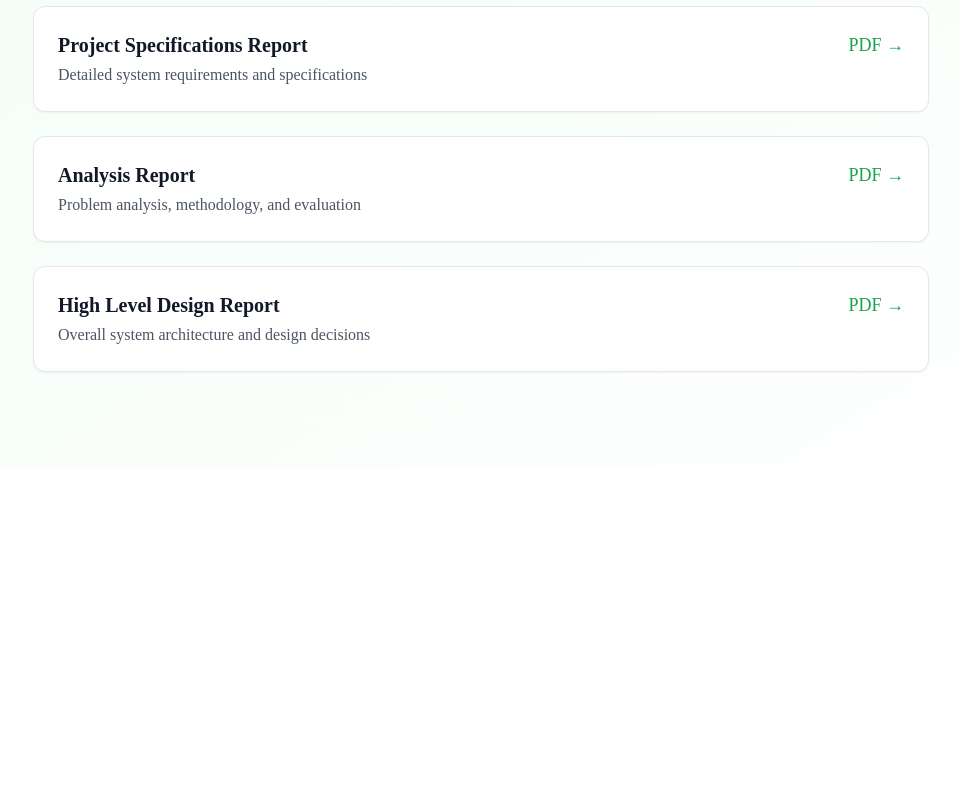
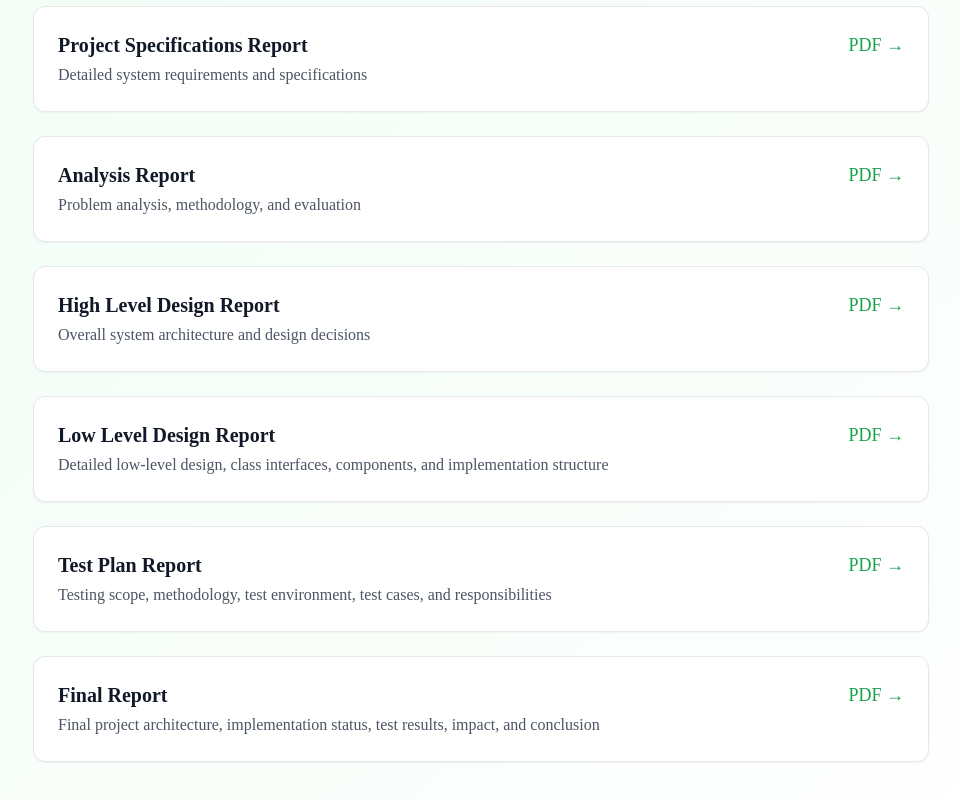
Before and after one commit to morethanyouth1nk/SmartLeeaf-Website, a Next.js app: page /reports in a window 1280 px wide. Shown: the part 340-1140 px from the top of the page, without its empty margins (159-1119 px from the left). Before the commit the page ends 808 px from the top, so only its background shows below. Built offline with nearby package versions, Linux system fonts and the light colour scheme.

Commit message:
Update reports page with remaining documents

```diff
--- a/app/reports/page.tsx
+++ b/app/reports/page.tsx
@@ -1,4 +1,3 @@
-export default function ReportsPage() {
 const reports = [
   {
     title: "Project Proposal",
@@ -20,14 +19,34 @@ const reports = [
     file: "/reports/HighLevelDesign.pdf",
     description: "Overall system architecture and design decisions",
   },
+  {
+    title: "Low Level Design Report",
+    file: "/reports/LowLevelDesign.pdf",
+    description:
+      "Detailed low-level design, class interfaces, components, and implementation structure",
+  },
+  {
+    title: "Test Plan Report",
+    file: "/reports/TestPlan.pdf",
+    description:
+      "Testing scope, methodology, test environment, test cases, and responsibilities",
+  },
+  {
+    title: "Final Report",
+    file: "/reports/FinalReport.pdf",
+    description:
+      "Final project architecture, implementation status, test results, impact, and conclusion",
+  },
 ];
 
+export default function ReportsPage() {
   return (
     <main className="min-h-screen bg-gradient-to-br from-green-50 to-white py-24 px-6">
       <div className="max-w-4xl mx-auto">
         <h1 className="text-4xl font-bold text-gray-900 mb-4">
           Project Reports
         </h1>
+
         <p className="text-gray-600 mb-10">
           Access all official SmartLeaf project documents below.
         </p>
@@ -38,18 +57,21 @@ const reports = [
               key={report.title}
               href={report.file}
               target="_blank"
+              rel="noopener noreferrer"
               className="group block rounded-xl border border-gray-200 bg-white p-6 shadow-sm hover:shadow-md transition-all"
             >
-              <div className="flex items-start justify-between">
+              <div className="flex items-start justify-between gap-6">
                 <div>
                   <h2 className="text-xl font-semibold text-gray-900 group-hover:text-green-600">
                     {report.title}
                   </h2>
+
                   <p className="text-gray-600 mt-1">
                     {report.description}
                   </p>
                 </div>
-                <span className="text-green-600 text-lg font-medium">
+
+                <span className="text-green-600 text-lg font-medium whitespace-nowrap">
                   PDF →
                 </span>
               </div>
```
